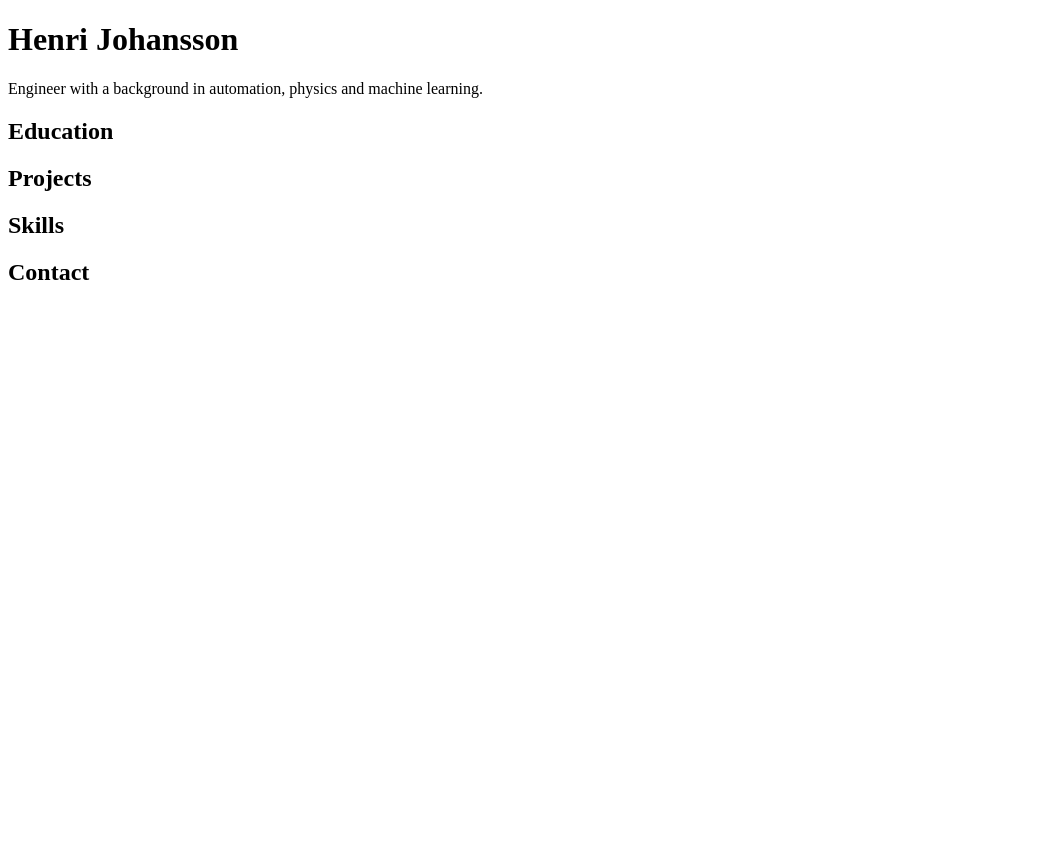
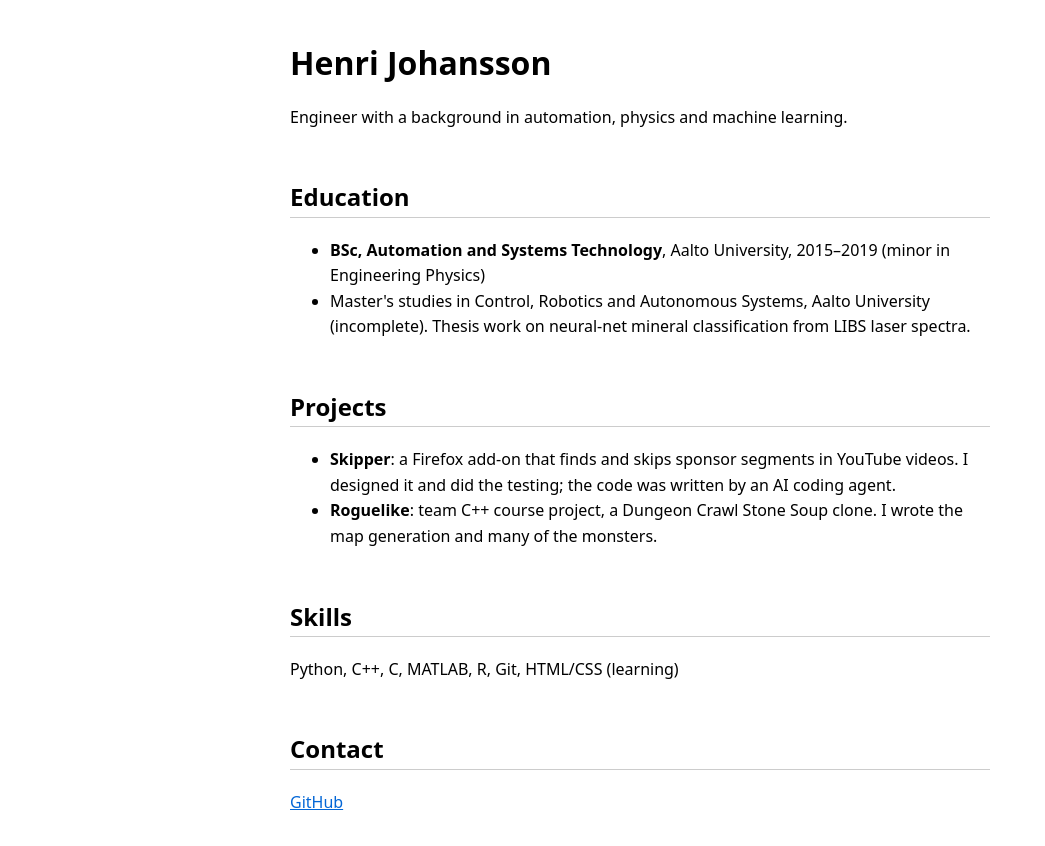
Before and after one commit to henri-johansson/homepage, a plain HTML site: page index.html in a window 1280 px wide. Shown: the whole page, without its empty margins (0-1045 px from the left). Before the commit the page ends 800 px from the top, so only its background shows below. Drawn offline with Linux system fonts and the light colour scheme.

Commit message:
Add content and stylesheet

```diff
--- a/index.html
+++ b/index.html
@@ -3,6 +3,8 @@
     <head>
         <meta charset="UTF-8">
         <title>Henri Johansson</title>
+        <meta name="viewport" content="width=device-width, initial-scale=1">
+        <link rel="stylesheet" href="style.css">
     </head>
     <body>
         <h1>Henri Johansson</h1>
@@ -10,11 +12,27 @@
         <p>Engineer with a background in automation, physics and machine learning.</p>
 
         <h2>Education</h2>
+        <ul>
+            <li><strong>BSc, Automation and Systems Technology</strong>, Aalto University, 2015–2019 (minor in Engineering Physics)</li>
+            <li>Master's studies in Control, Robotics and Autonomous Systems, Aalto University (incomplete). Thesis work on neural-net mineral classification from LIBS laser spectra.</li>
+        </ul>
 
         <h2>Projects</h2>
+        <ul>
+            <li><strong>Skipper</strong>: a Firefox add-on that finds and skips sponsor segments in YouTube videos.
+              I designed it and did the testing; the code was written by an AI coding agent.</li>
+            <li><strong>Roguelike</strong>: team C++ course project, a Dungeon Crawl Stone Soup clone.
+              I wrote the map generation and many of the monsters.</li>
+        </ul>
 
         <h2>Skills</h2>
+        <p>Python, C++, C, MATLAB, R, Git, HTML/CSS (learning)
+
+        </p>
 
         <h2>Contact</h2>
+        <p>
+            <a href="https://github.com/henri-johansson">GitHub</a>
+        </p>
     </body>
 </html>
--- /dev/null
+++ b/style.css
@@ -0,0 +1,11 @@
+body {
+    font-family: system-ui, sans-serif;
+    max-width: 700px;
+    margin: 0 auto;
+    padding: 1rem;
+    line-height: 1.6;
+}
+
+h1 {margin-bottom: 0.2em; }
+h2 {border-bottom: 1px solid #ccc; margin-top: 2em; }
+a {color: #0366d6;}
```
